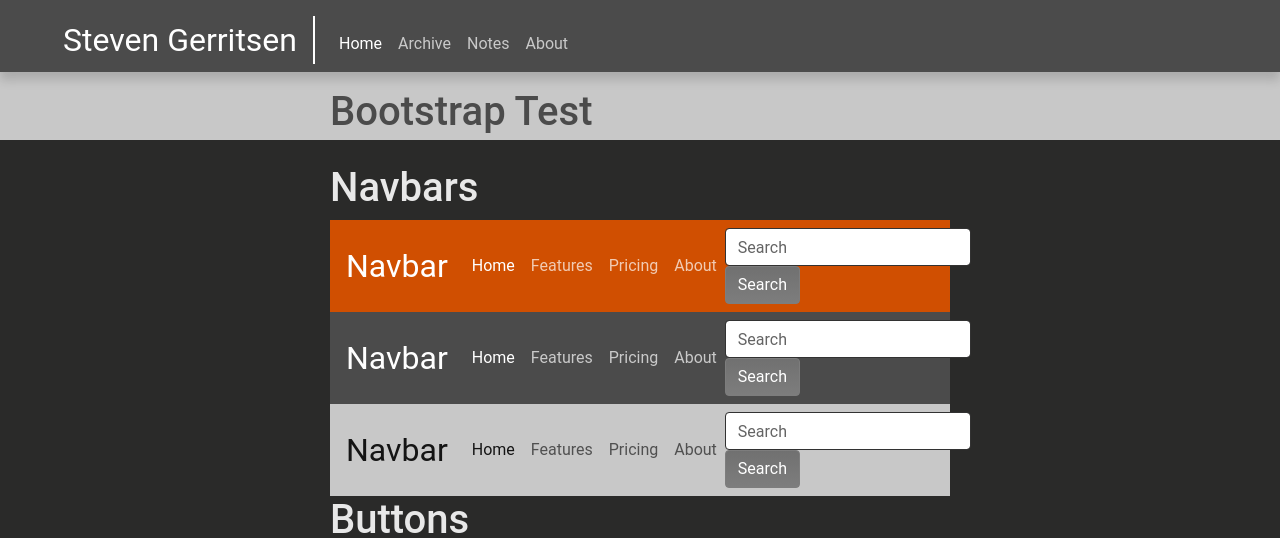
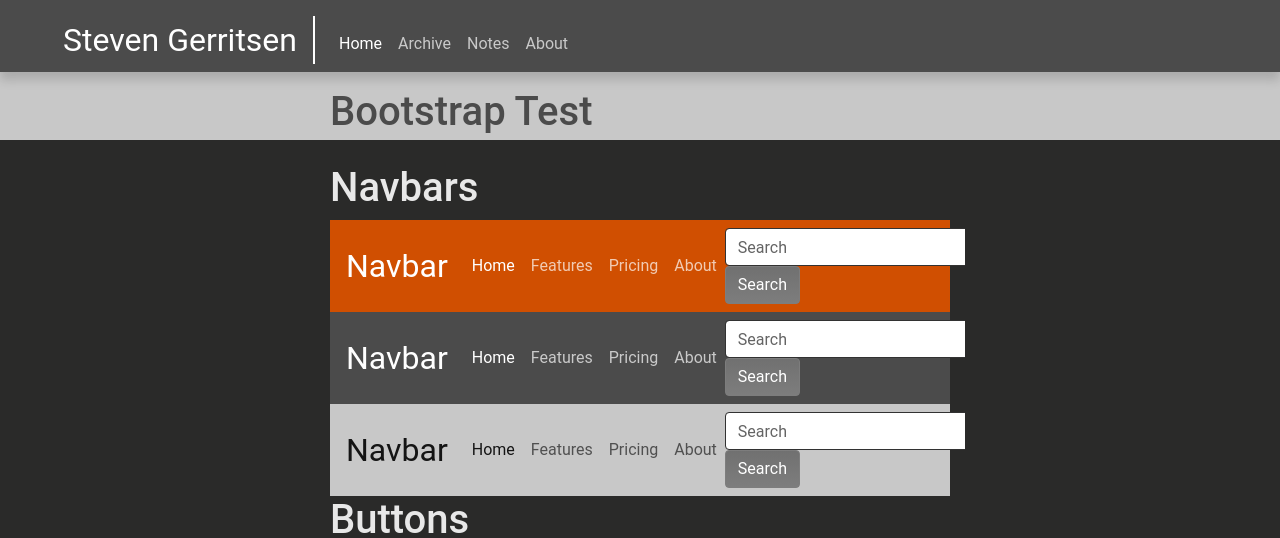
Before and after one commit to Steeff0/steeff0.github.io, a Jekyll site: the page built from pages/bootstrap-test.html, in a window 1280 px wide. Shown: the top 538 px of the page. Built offline with Jekyll 4.4.1, drawn with Linux system fonts in a browser that asks for light colours; some web fonts are replaced.

Commit message:
Change article css

```diff
--- a/_layouts/bootstrap.html
+++ b/_layouts/bootstrap.html
@@ -7,7 +7,9 @@
 
 {%- include navigation.html -%}
 
+<div class="main-content">
 {{ content }}
+</div>
 
 {%- include footer.html -%}
 
--- a/_sass/_customize.scss
+++ b/_sass/_customize.scss
@@ -1,4 +1,5 @@
 @import "custom/footer";
 @import "custom/icons";
+@import "custom/main-content";
 @import "custom/site-header";
 @import "custom/syntax-highlighting";
--- /dev/null
+++ b/_sass/custom/_main-content.scss
@@ -0,0 +1,5 @@
+.main-content{
+  .container{
+    overflow: hidden;
+  }
+}
```
Also changed, not shown: _sass/custom/_footer.scss (renamed from _sass/custom/footer.scss).
